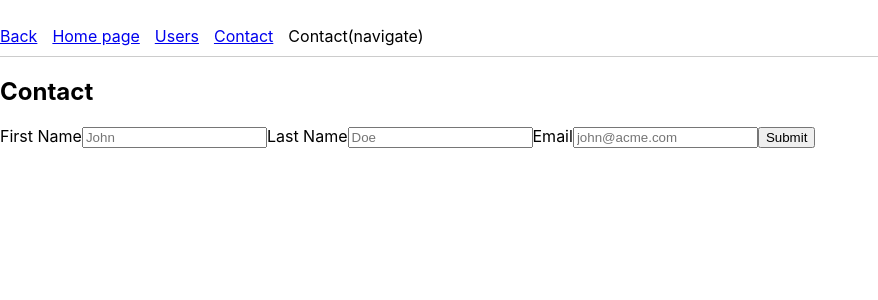
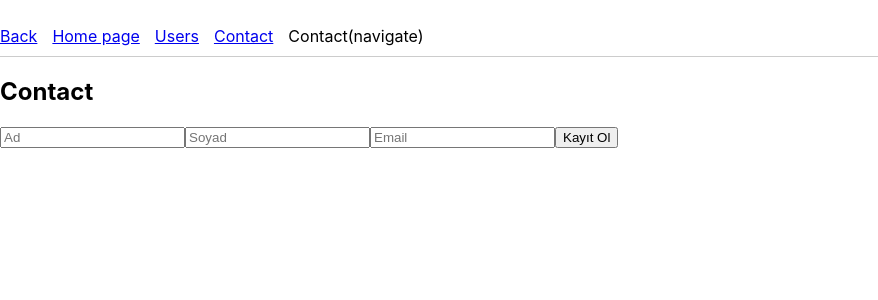
Before and after one commit to osmanbeshirov/Turkcell-react-201, a React (Create React App) app: page /contact in a window 1280 px wide. Shown: the top 300 px of the page, without its empty margins (0-878 px from the left). Built offline with nearby package versions, Linux system fonts and the light colour scheme.

Commit message:
useFormik hook with Ts in react tsx

```diff
--- a/src/Pages/Dashboard/Contact.tsx
+++ b/src/Pages/Dashboard/Contact.tsx
@@ -1,5 +1,6 @@
 import React from 'react'
 import { Formik, Field, Form, FormikHelpers, useFormik } from 'formik';
+import { config } from 'process';
 
 
 interface Values {
@@ -9,25 +10,51 @@ interface Values {
 }
 
 
-
 const Contact = () => {
 
-    // const { handleSubmit, handleChange, values, errors } = useFormik({
-    //     initialValues: {
-    //         firstName: '',
-    //         lastName: '',
-    //         email: '',
-    //     },
-    //     onSubmit: values => {
-    //         console.log(values);
-    //     },
-    // });
+    // ******************* 1. way
+    const { handleSubmit, handleChange } = useFormik<Values>({
+        initialValues: {
+            firstName: '',
+            lastName: '',
+            email: ''
+        },
+
+        onSubmit: values => {
+            console.log(values)
+        }
+
+    });
 
     return (
         <div>
             <h2>Contact</h2>
+            <form onSubmit={handleSubmit} >
+                <input
+                    type="text"
+                    name="firstName"
+                    placeholder="Ad"
+                    onChange={handleChange}
+                />
+                <input
+                    type="text"
+                    name="lastName"
+                    placeholder="Soyad"
+                    onChange={handleChange}
+                />
+                <input
+                    type="text"
+                    name="email"
+                    placeholder="Email"
+                    onChange={handleChange}
+                />
 
-            <Formik
+                <button type="submit">Kayıt Ol</button>
+            </form>
+
+
+            {/* ******************************* 2. way */}
+            {/* <Formik
                 initialValues={{
                     firstName: '',
                     lastName: '',
@@ -67,10 +94,10 @@ const Contact = () => {
                     )
                 }
 
-            </Formik>
+            </Formik> */}
 
 
-
+            {/* ****************** 3. way */}
             {/* <Formik
                 initialValues={{
                     firstName: '',
```
